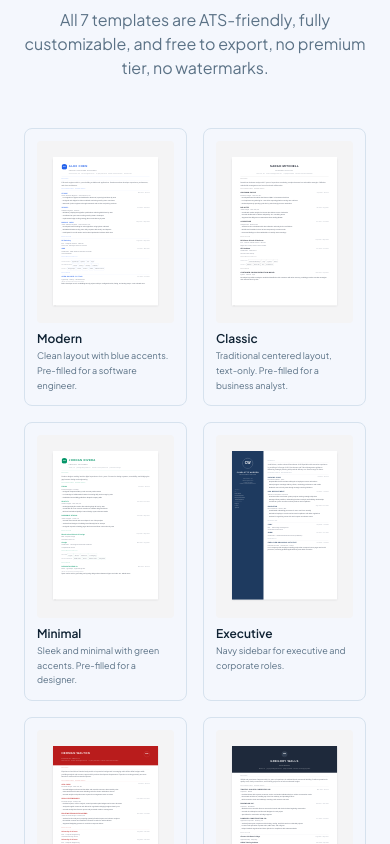
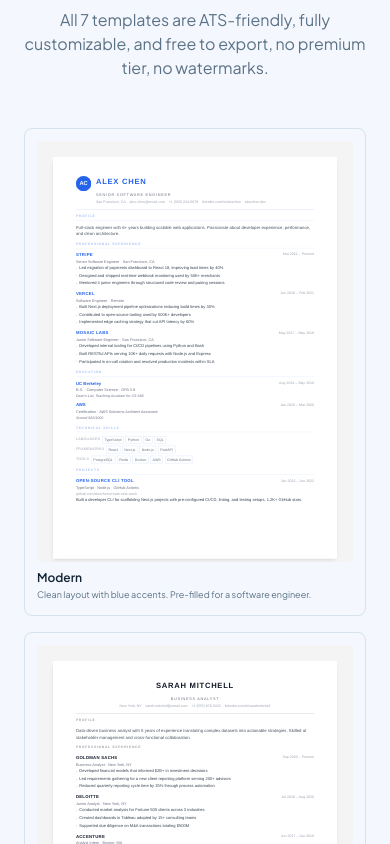
Before and after one commit to wesleyramalho/resume-builder, a Next.js app: page /en in a window 390 px wide. Shown: the part 2520-3364 px from the top of the page. Built offline with nearby package versions, Linux system fonts and the light colour scheme; no server answers.

Commit message:
fix: show one template per line on mobile for landing page

```diff
--- a/src/components/landing/LandingTemplates.tsx
+++ b/src/components/landing/LandingTemplates.tsx
@@ -84,7 +84,7 @@ export default function LandingTemplates() {
           </p>
         </div>
 
-        <div className="grid grid-cols-2 md:grid-cols-4 gap-4">
+        <div className="grid grid-cols-1 sm:grid-cols-2 md:grid-cols-4 gap-4">
           {TEMPLATES.map((tmpl) => (
             <div
               key={tmpl.id}
```
